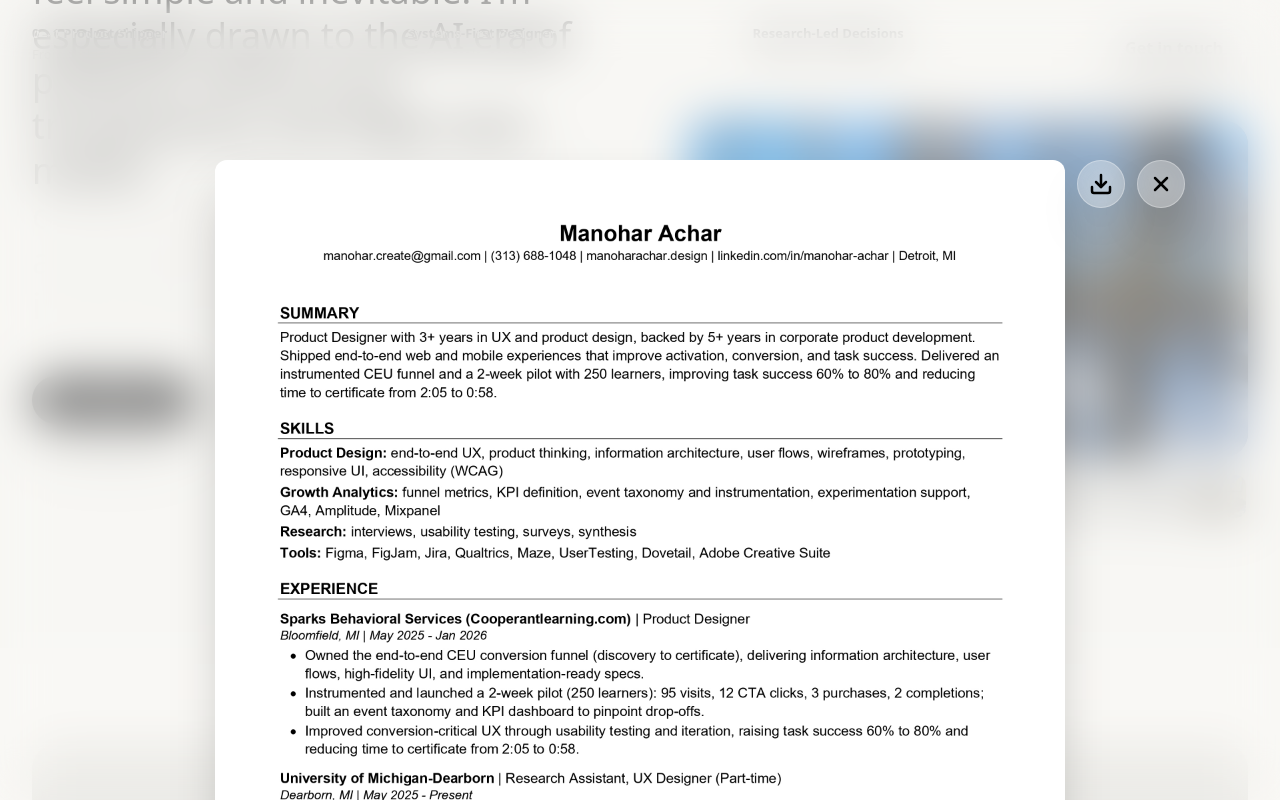
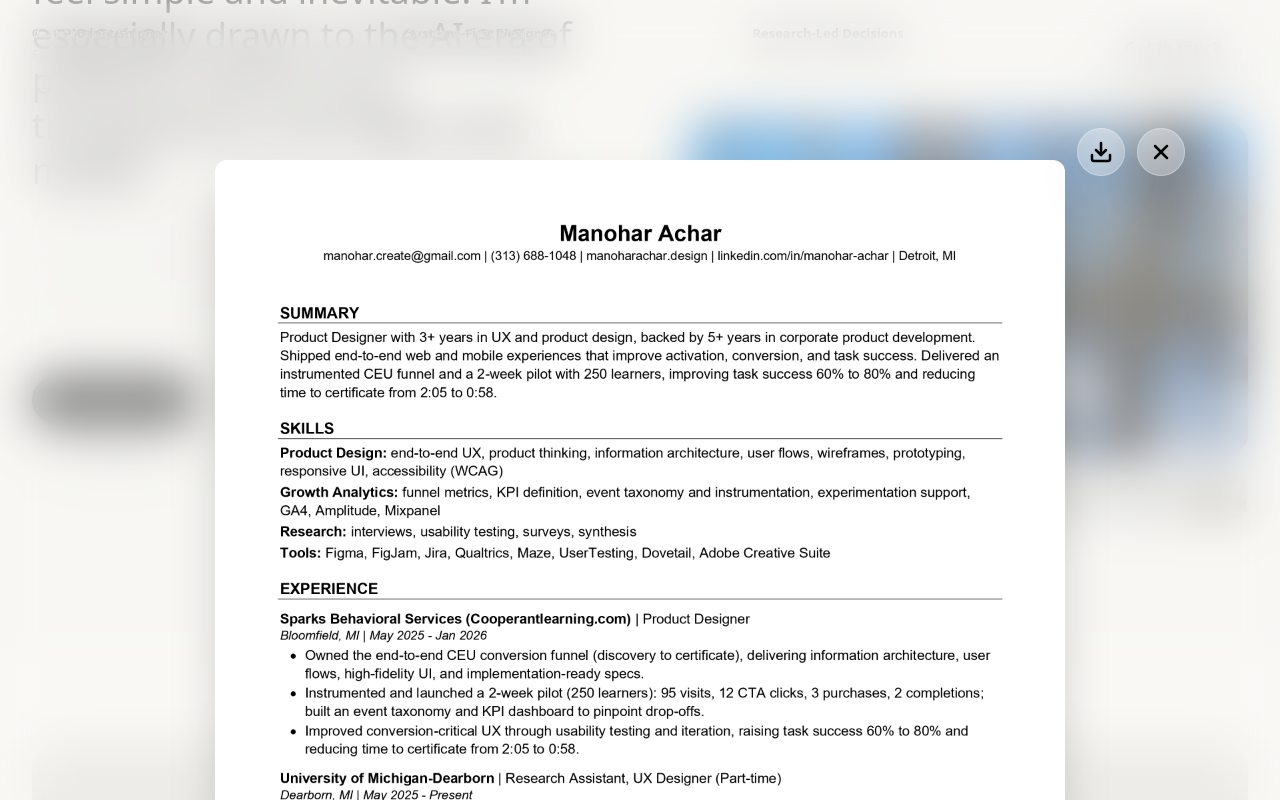
Before and after one commit to ManoharAchar/manohar-portfolio, a Next.js app: page / in a window 1280 px wide. Both pictures are taken after a click on the button "View Resume". Shown: the part 3094-3894 px from the top of the page. Built offline with nearby package versions, Linux system fonts and the light colour scheme; grey boxes are pictures that could not be loaded.

Commit message:
style: changed resume controls back to fixed positioning but maintaining layout alignment

```diff
--- a/components/ResumeOverlay.tsx
+++ b/components/ResumeOverlay.tsx
@@ -53,7 +53,7 @@
                         onClick={(e) => e.stopPropagation()}
                     >
                         {/* Controls (matching the mockup style, aligned side-by-side to right edge) */}
-                        <div className="absolute -top-16 right-4 lg:top-0 lg:-right-[120px] flex flex-row items-center gap-3 z-[110]">
+                        <div className="absolute -top-16 right-0 lg:fixed lg:top-32 lg:left-[50%] lg:translate-x-[calc(425px+12px)] flex flex-row items-center gap-3 z-[110]">
                             <motion.a
                                 href="/resume/Manohar Achar - Resume .pdf"
                                 download
```
